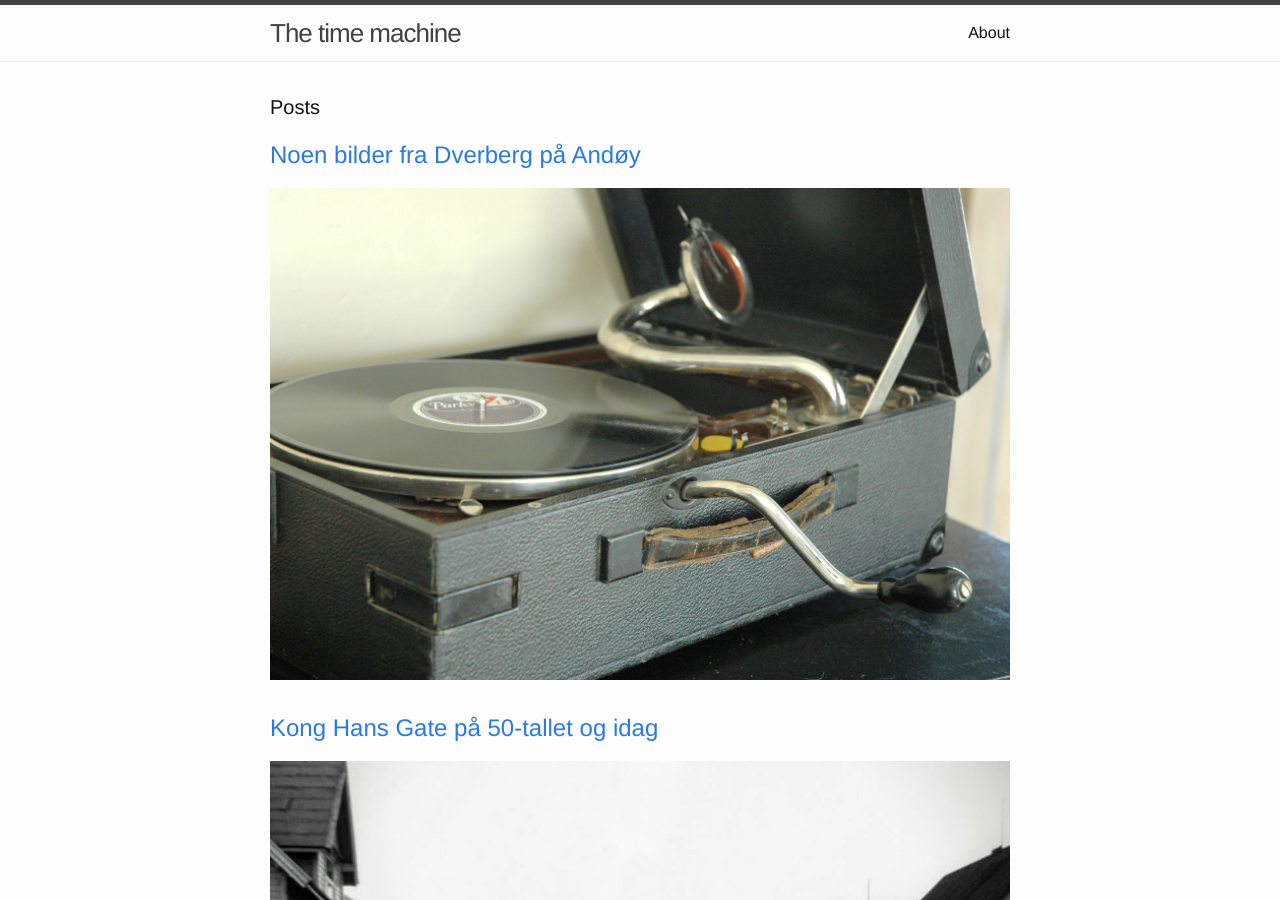
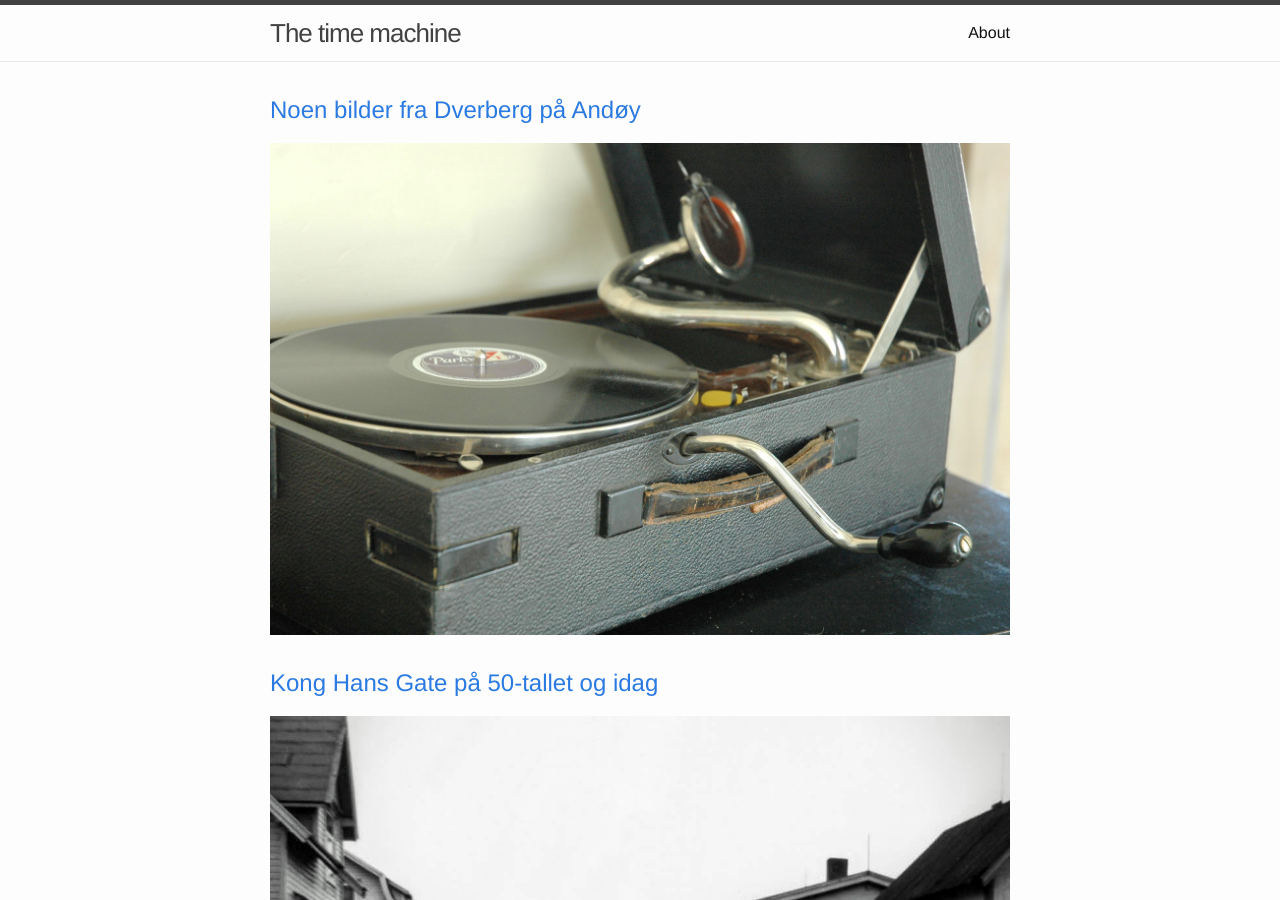
Before and after one commit to orjanv/orjanv.github.io, a Jekyll site: the page built from index.html, in a window 1280 px wide and 900 px high. Built offline with Jekyll 4.4.1, drawn with Linux system fonts in a browser that asks for light colours.

Commit message:
test new frontpage

```diff
--- a/index.html
+++ b/index.html
@@ -3,7 +3,7 @@ layout: default
 ---
 <div class="home">
 
-  <h1 class="page-heading">Posts</h1>
+<!--  <h1 class="page-heading">Posts</h1> -->
 
   <ul class="post-list">
     {% for post in site.posts %}
@@ -11,7 +11,7 @@ layout: default
 	<h2>
           <a class="post-link" href="{{ post.url | prepend: site.baseurl }}">{{ post.title }}</a>
         </h2>
-	<a class="post-link" href="{{ post.url | prepend: site.baseurl }}"><img src="{{ post.thumbnail }}" width="100%" /></a>
+	<a class="post-link" href="{{ post.url | prepend: site.baseurl }}"><img src="{{ post.thumbnail }}" class="front-photo" style="background-image: url({{ post.thumbnail }})" width="100%" /></a>
 <!--        <span class="post-meta">{{ post.date | date: "%b %-d, %Y" }}</span> -->
       </li>
     {% endfor %}
```
Also changed, not shown: 1 other file.
